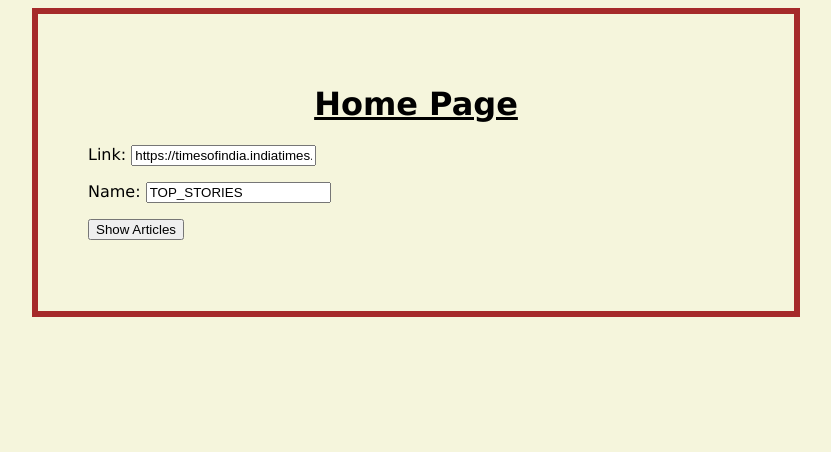
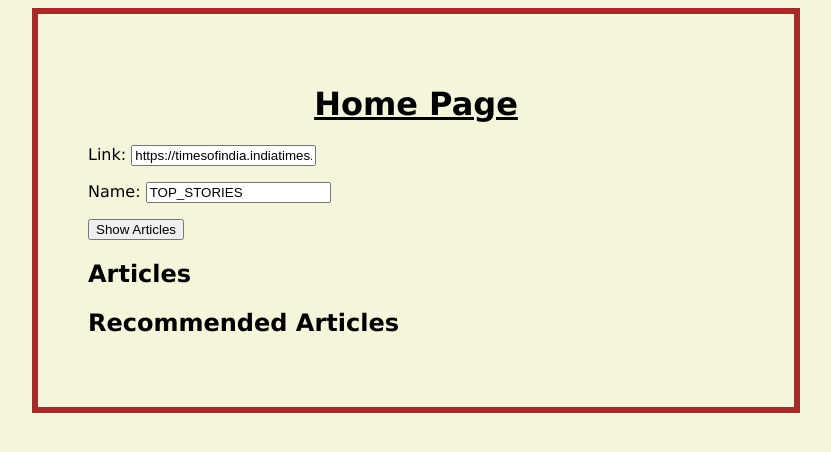
Before and after one commit to AnorexicAtticusFinch/RSS-Feed-Reader-With-Recommendations, a Django app: page / in a window 1280 px wide. Shown: the top 452 px of the page, without its empty margins (224-1055 px from the left). Run offline with Django 3.2, Linux system fonts and the light colour scheme.

Commit message:
Update home.html

```diff
--- a/templates/home.html
+++ b/templates/home.html
@@ -6,6 +6,7 @@
     <input type='submit' value='Show Articles' />
 </form>
 
+<h2>Articles</h2>
 
 <a href={{link1}}><h4>{{title1}}</h4></a>
 <p>{{description1}}</p>
@@ -37,5 +38,7 @@
 <a href={{link10}}><h4>{{title10}}</h4></a>
 <p>{{description10}}</p>
 
+<h2>Recommended Articles</h2>
+
 
 {% endblock %}
```
